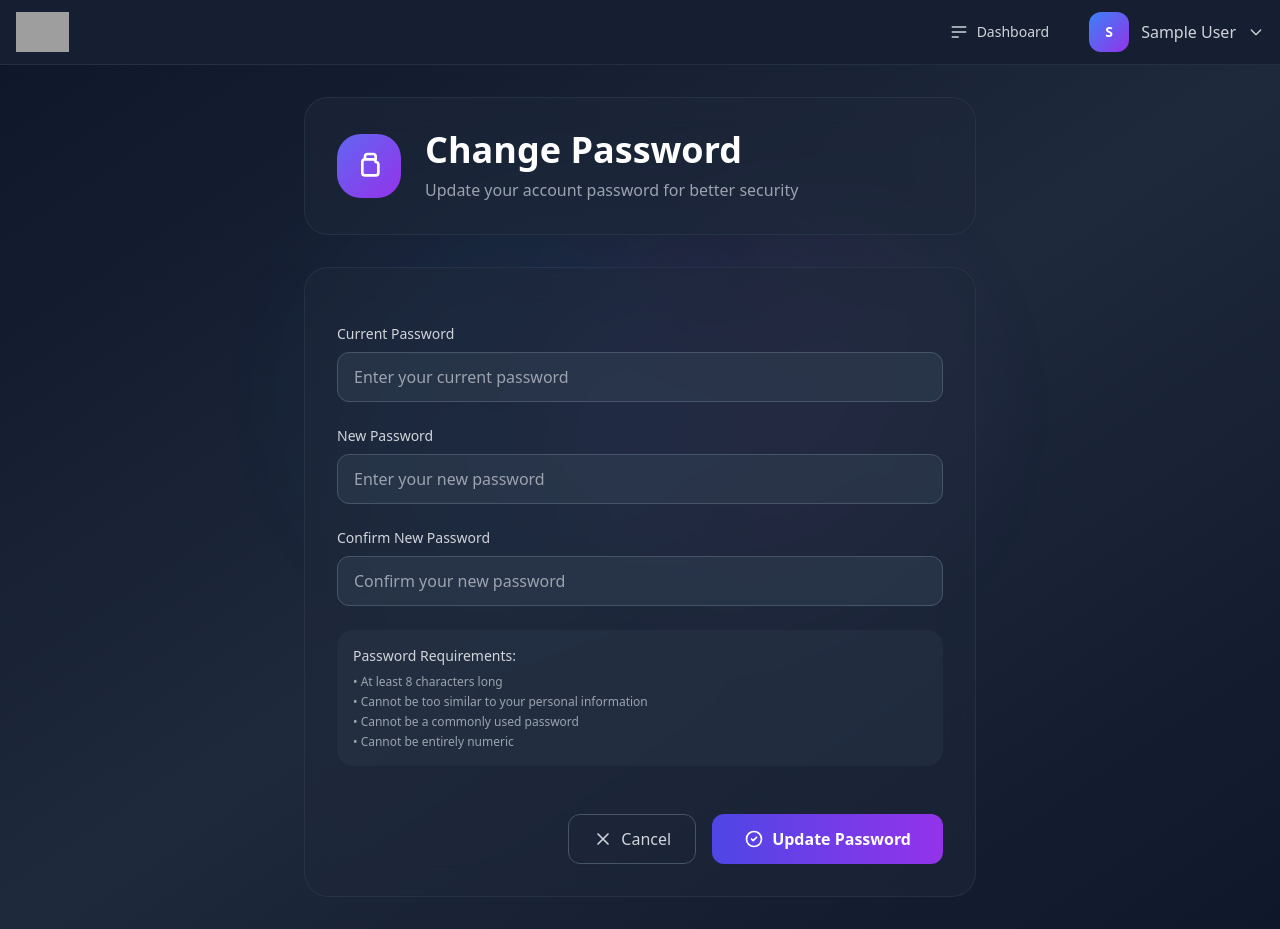
After one commit to harshil-mistry/Sterp-Software-Portal, a Django app: page /change-password/ in a window 1280 px wide. The commit adds this page. Run offline with Django 5.2, Linux system fonts and the light colour scheme; the visitor is signed in with stand-in values (Sample User, id 1); some libraries are stand-ins or nearby versions; grey boxes are pictures that could not be loaded.

Commit message:
Change password done

```diff
--- a/templates/base.html
+++ b/templates/base.html
@@ -58,6 +58,15 @@
                                     Your Profile
                                 </div>
                             </a>
+                            <a href="{% url 'change_password' %}"
+                               class="block px-4 py-3 text-sm text-gray-300 hover:text-white hover:bg-slate-700/50 transition-all duration-300">
+                                <div class="flex items-center">
+                                    <svg class="w-5 h-5 mr-3" fill="none" stroke="currentColor" viewBox="0 0 24 24">
+                                        <path stroke-linecap="round" stroke-linejoin="round" stroke-width="2" d="M15 7a2 2 0 012 2m0 0a2 2 0 012 2v6a2 2 0 01-2 2H9a2 2 0 01-2-2V9a2 2 0 012-2m0 0V5a2 2 0 012-2h4a2 2 0 012 2v2M9 7h6"/>
+                                    </svg>
+                                    Change Password
+                                </div>
+                            </a>
                             {% endif %}
                             <hr class="border-slate-700 my-2">
                             <form method="post" action="{% url 'logout' %}" class="block">
--- a/users/forms.py
+++ b/users/forms.py
@@ -1,5 +1,5 @@
 from django import forms
-from django.contrib.auth.forms import UserCreationForm
+from django.contrib.auth.forms import UserCreationForm, PasswordChangeForm
 from django.core.mail import send_mail
 from django.conf import settings
 from django.template.loader import render_to_string
--- /dev/null
+++ b/users/templates/users/change_password.html
@@ -0,0 +1,122 @@
+{% extends 'base.html' %}
+
+{% block content %}
+<div class="max-w-2xl mx-auto space-y-8">
+    <!-- Header Section -->
+    <div class="bg-slate-800/50 backdrop-blur-lg rounded-3xl p-8 border border-slate-700/50">
+        <div class="flex items-center">
+            <div
+                class="w-16 h-16 bg-gradient-to-br from-indigo-500 to-purple-600 rounded-3xl flex items-center justify-center mr-6">
+                <svg class="w-8 h-8 text-white" fill="none" stroke="currentColor" viewBox="0 0 24 24">
+                    <path stroke-linecap="round" stroke-linejoin="round" stroke-width="2"
+                        d="M15 7a2 2 0 012 2m0 0a2 2 0 012 2v6a2 2 0 01-2 2H9a2 2 0 01-2-2V9a2 2 0 012-2m0 0V5a2 2 0 012-2h4a2 2 0 012 2v2M9 7h6" />
+                </svg>
+            </div>
+            <div>
+                <h1 class="text-4xl font-bold text-white mb-2">Change Password</h1>
+                <p class="text-gray-400">Update your account password for better security</p>
+            </div>
+        </div>
+    </div>
+
+    <!-- Change Password Form -->
+    <div class="bg-slate-800/50 backdrop-blur-lg rounded-3xl border border-slate-700/50 overflow-hidden">
+        <form method="post" class="p-8 space-y-6">
+            {% csrf_token %}
+
+            <!-- Current Password -->
+            <div class="space-y-2">
+                <label class="block text-sm font-medium text-gray-300">Current Password</label>
+                <input type="password" name="old_password" required
+                    class="w-full px-4 py-3 bg-slate-700/50 border border-slate-600 rounded-xl text-white placeholder-gray-400 focus:outline-none focus:ring-2 focus:ring-indigo-500 focus:border-transparent transition-all duration-300"
+                    placeholder="Enter your current password">
+                {% if form.old_password.errors %}
+                {% for error in form.old_password.errors %}
+                <p class="text-red-400 text-sm mt-1 flex items-center">
+                    <svg class="w-4 h-4 mr-1" fill="none" stroke="currentColor" viewBox="0 0 24 24">
+                        <path stroke-linecap="round" stroke-linejoin="round" stroke-width="2"
+                            d="M12 8v4m0 4h.01M21 12a9 9 0 11-18 0 9 9 0 0118 0z" />
+                    </svg>
+                    {{ error }}
+                </p>
+                {% endfor %}
+                {% endif %}
+            </div>
+
+            <!-- New Password -->
+            <div class="space-y-2">
+                <label class="block text-sm font-medium text-gray-300">New Password</label>
+                <input type="password" name="new_password1" required
+                    class="w-full px-4 py-3 bg-slate-700/50 border border-slate-600 rounded-xl text-white placeholder-gray-400 focus:outline-none focus:ring-2 focus:ring-indigo-500 focus:border-transparent transition-all duration-300"
+                    placeholder="Enter your new password">
+                {% if form.new_password1.errors %}
+                {% for error in form.new_password1.errors %}
+                <p class="text-red-400 text-sm mt-1 flex items-center">
+                    <svg class="w-4 h-4 mr-1" fill="none" stroke="currentColor" viewBox="0 0 24 24">
+                        <path stroke-linecap="round" stroke-linejoin="round" stroke-width="2"
+                            d="M12 8v4m0 4h.01M21 12a9 9 0 11-18 0 9 9 0 0118 0z" />
+                    </svg>
+                    {{ error }}
+                </p>
+                {% endfor %}
+                {% endif %}
+            </div>
+
+            <!-- Confirm New Password -->
+            <div class="space-y-2">
+                <label class="block text-sm font-medium text-gray-300">Confirm New Password</label>
+                <input type="password" name="new_password2" required
+                    class="w-full px-4 py-3 bg-slate-700/50 border border-slate-600 rounded-xl text-white placeholder-gray-400 focus:outline-none focus:ring-2 focus:ring-indigo-500 focus:border-transparent transition-all duration-300"
+                    placeholder="Confirm your new password">
+                {% if form.new_password2.errors %}
+                {% for error in form.new_password2.errors %}
+                <p class="text-red-400 text-sm mt-1 flex items-center">
+                    <svg class="w-4 h-4 mr-1" fill="none" stroke="currentColor" viewBox="0 0 24 24">
+                        <path stroke-linecap="round" stroke-linejoin="round" stroke-width="2"
+                            d="M12 8v4m0 4h.01M21 12a9 9 0 11-18 0 9 9 0 0118 0z" />
+                    </svg>
+                    {{ error }}
+                </p>
+                {% endfor %}
+                {% endif %}
+            </div>
+
+            <!-- Password Requirements -->
+            <div class="bg-slate-700/30 rounded-2xl p-4">
+                <h4 class="text-sm font-medium text-gray-300 mb-2">Password Requirements:</h4>
+                <ul class="text-xs text-gray-400 space-y-1">
+                    <li>• At least 8 characters long</li>
+                    <li>• Cannot be too similar to your personal information</li>
+                    <li>• Cannot be a commonly used password</li>
+                    <li>• Cannot be entirely numeric</li>
+                </ul>
+            </div>
+
+            <!-- Action Buttons -->
+            <div class="flex flex-col sm:flex-row gap-4 justify-end pt-6">
+                <a href="{% url 'employee_profile' %}"
+                    class="inline-flex items-center justify-center px-6 py-3 border border-slate-600 rounded-xl text-gray-300 font-medium hover:bg-slate-700/50 transition-all duration-300">
+                    <svg class="w-5 h-5 mr-2" fill="none" stroke="currentColor" viewBox="0 0 24 24">
+                        <path stroke-linecap="round" stroke-linejoin="round" stroke-width="2"
+                            d="M6 18L18 6M6 6l12 12" />
+                    </svg>
+                    Cancel
+                </a>
+                <button type="submit"
+                    class="group relative inline-flex items-center justify-center px-8 py-3 bg-gradient-to-r from-indigo-600 to-purple-600 rounded-xl text-white font-semibold transition-all duration-300 transform hover:scale-105 hover:shadow-2xl">
+                    <span class="relative z-10 flex items-center">
+                        <svg class="w-5 h-5 mr-2" fill="none" stroke="currentColor" viewBox="0 0 24 24">
+                            <path stroke-linecap="round" stroke-linejoin="round" stroke-width="2"
+                                d="M9 12l2 2 4-4m6 2a9 9 0 11-18 0 9 9 0 0118 0z" />
+                        </svg>
+                        Update Password
+                    </span>
+                    <div
+                        class="absolute inset-0 bg-gradient-to-r from-indigo-700 to-purple-700 rounded-xl opacity-0 group-hover:opacity-100 transition-opacity duration-300">
+                    </div>
+                </button>
+            </div>
+        </form>
+    </div>
+</div>
+{% endblock %}
--- a/users/templates/users/employee_profile.html
+++ b/users/templates/users/employee_profile.html
@@ -130,7 +130,7 @@
         <div class="flex items-center mb-6">
             <div class="w-12 h-12 bg-gradient-to-br from-indigo-500 to-indigo-600 rounded-2xl flex items-center justify-center mr-4">
                 <svg class="w-6 h-6 text-white" fill="none" stroke="currentColor" viewBox="0 0 24 24">
-                    <path stroke-linecap="round" stroke-linejoin="round" stroke-width="2" d="M17.657 16.657L13.414 20.9a1.998 1.998 0 01-2.827 0l-4.244-4.243a8 8 0 1111.314 0z"/>
+                    <path stroke-linecap="round" stroke-linejoin="round" stroke-width="2" d="M17.657 16.657L13.414 20.9a1.998 1.998 0 01-2.827 0l-4.244-4.243a8 8 0 1111.314
                     <path stroke-linecap="round" stroke-linejoin="round" stroke-width="2" d="M15 11a3 3 0 11-6 0 3 3 0 016 0z"/>
                 </svg>
             </div>
--- a/users/urls.py
+++ b/users/urls.py
@@ -10,4 +10,5 @@ urlpatterns = [
     path('login/', views.CustomLoginView.as_view(), name='login'),
     path('logout/', auth_views.LogoutView.as_view(next_page='login', template_name='users/logout.html'), name='logout'),
     path('delete-employee/<int:pk>/', views.delete_employee, name='delete_employee'),
+    path('change-password/', views.CustomPasswordChangeView.as_view(), name='change_password'),
 ]
--- a/users/views.py
+++ b/users/views.py
@@ -3,7 +3,10 @@ from django.contrib.auth.decorators import login_required, user_passes_test
 from django.contrib import messages
 from .forms import EmployeeCreationForm
 from .models import Employee
-from django.contrib.auth.views import LoginView
+from django.contrib.auth.views import LoginView, PasswordChangeView
+from django.urls import reverse_lazy
+from django.contrib.auth import update_session_auth_hash
+from django.contrib.auth.forms import PasswordChangeForm
 
 def is_admin(user):
     return user.is_superuser
@@ -34,9 +37,7 @@ def create_employee(request):
 def delete_employee(request, pk):
     if request.method == 'POST':
         employee = Employee.objects.get(pk=pk)
-        employee.delete()
-        messages.success(request, 'Employee deleted successfully!')
-        return redirect('admin_dashboard')
+        employee
 
 @login_required
 def employee_profile(request):
@@ -49,5 +50,14 @@ class CustomLoginView(LoginView):
         if self.request.user.is_superuser:
             return '/admin-dashboard/'
         return '/profile/'
+
+class CustomPasswordChangeView(PasswordChangeView):
+    template_name = 'users/change_password.html'
+    success_url = reverse_lazy('employee_profile')
+
+    def form_valid(self, form):
+        messages.success(self.request, 'Your password has been changed successfully!')
+        return super().form_valid(form)
+
 def home(request):
     return render(request, 'users/home.html')
```
